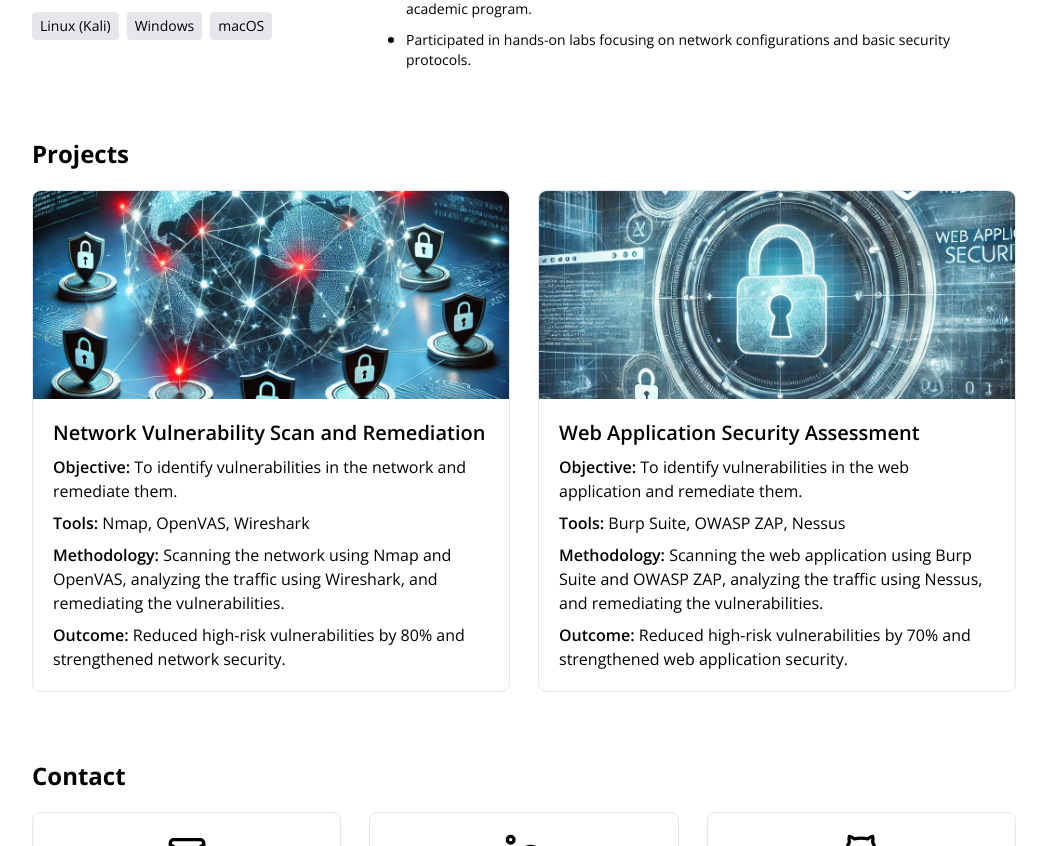
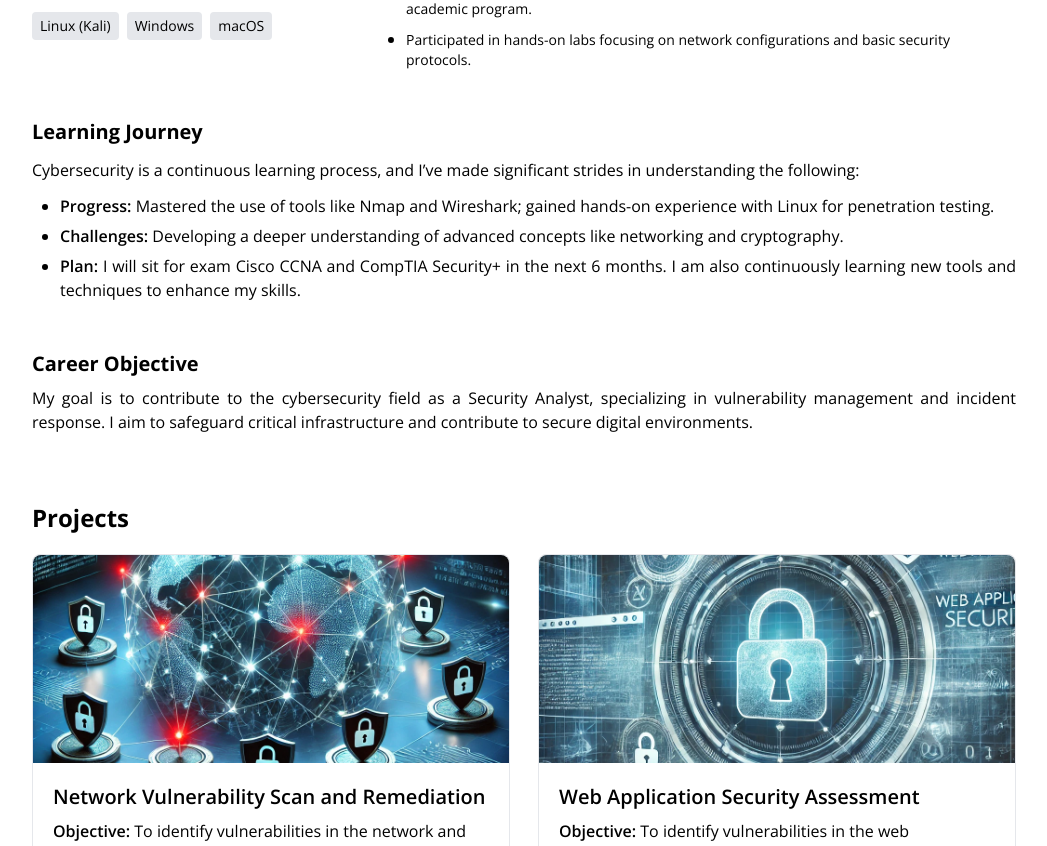
Before and after one commit to asif-kabir-emon/cybersecurity-portfolio, a Next.js app: page / in a window 1280 px wide. Shown: the part 907-1753 px from the top of the page, without its empty margins (116-1163 px from the left). Built offline with nearby package versions, Linux system fonts and the light colour scheme.

Commit message:
Add Learning Journey and Career Objective section

```diff
--- a/src/app/(portfolio)/AboutMe.tsx
+++ b/src/app/(portfolio)/AboutMe.tsx
@@ -16,7 +16,7 @@ const info = {
 const AboutMe = () => {
   return (
     <div id="about_me" className="py-5">
-      <div className="flex flex-col md:flex-row items-center justify-center space-y-8 space-x-6">
+      <div className="flex flex-col md:flex-row items-center justify-center gap-7 md:gap-8">
         <Image
           src={profile_photo}
           width={370}
--- /dev/null
+++ b/src/app/(portfolio)/CareerObjective.tsx
@@ -0,0 +1,17 @@
+import React from "react";
+
+const CareerObjective = () => {
+  return (
+    <div id="career_objective" className="pb-5">
+      <h1 className="text-xl font-bold">Career Objective</h1>
+      <p className="mt-2 text-justify">
+        My goal is to contribute to the cybersecurity field as a Security
+        Analyst, specializing in vulnerability management and incident response.
+        I aim to safeguard critical infrastructure and contribute to secure
+        digital environments.
+      </p>
+    </div>
+  );
+};
+
+export default CareerObjective;
--- /dev/null
+++ b/src/app/(portfolio)/LearningJourney.tsx
@@ -0,0 +1,34 @@
+import React from "react";
+
+const LearningJourney = () => {
+  return (
+    <div id="learning_journey" className="pb-5">
+      <h1 className="text-xl font-bold">Learning Journey</h1>
+      <div className="mt-3 text-justify">
+        <p>
+          Cybersecurity is a continuous learning process, and I’ve made
+          significant strides in understanding the following:
+        </p>
+        <ul className="list-disc ml-7 mt-3 space-y-1.5">
+          <li>
+            <span className="font-semibold">Progress:</span> Mastered the use of
+            tools like Nmap and Wireshark; gained hands-on experience with Linux
+            for penetration testing.
+          </li>
+          <li>
+            <span className="font-semibold">Challenges:</span> Developing a
+            deeper understanding of advanced concepts like networking and
+            cryptography.
+          </li>
+          <li>
+            <span className="font-semibold">Plan:</span> I will sit for exam
+            Cisco CCNA and CompTIA Security+ in the next 6 months. I am also
+            continuously learning new tools and techniques to enhance my skills.
+          </li>
+        </ul>
+      </div>
+    </div>
+  );
+};
+
+export default LearningJourney;
--- a/src/app/(portfolio)/page.tsx
+++ b/src/app/(portfolio)/page.tsx
@@ -1,6 +1,8 @@
 import AboutMe from "./AboutMe";
+import CareerObjective from "./CareerObjective";
 import Contact from "./Contact";
 import Details from "./Details";
+import LearningJourney from "./LearningJourney";
 import Projects from "./Projects";
 
 const HomePage = () => {
@@ -8,6 +10,8 @@ const HomePage = () => {
     <div className="my-5 px-5 max-w-screen-lg mx-auto space-y-7">
       <AboutMe />
       <Details />
+      <LearningJourney />
+      <CareerObjective />
       <Projects />
       <Contact />
     </div>
--- a/src/components/Shared/Header.tsx
+++ b/src/components/Shared/Header.tsx
@@ -96,7 +96,7 @@ const Header = () => {
         </div>
       </div>
       {isMenuOpen && (
-        <div className="flex flex-col items-center md:hidden top-0 left-0 w-full h-full bg-white z-50 overflow-y-auto relative">
+        <div className="flex flex-col items-center md:hidden top-0 left-0 w-full h-screen bg-white bg-opacity-[0.55] z-50 overflow-y-auto relative">
           {menuItems.map((item, index) => (
             <button
               key={index}
```
